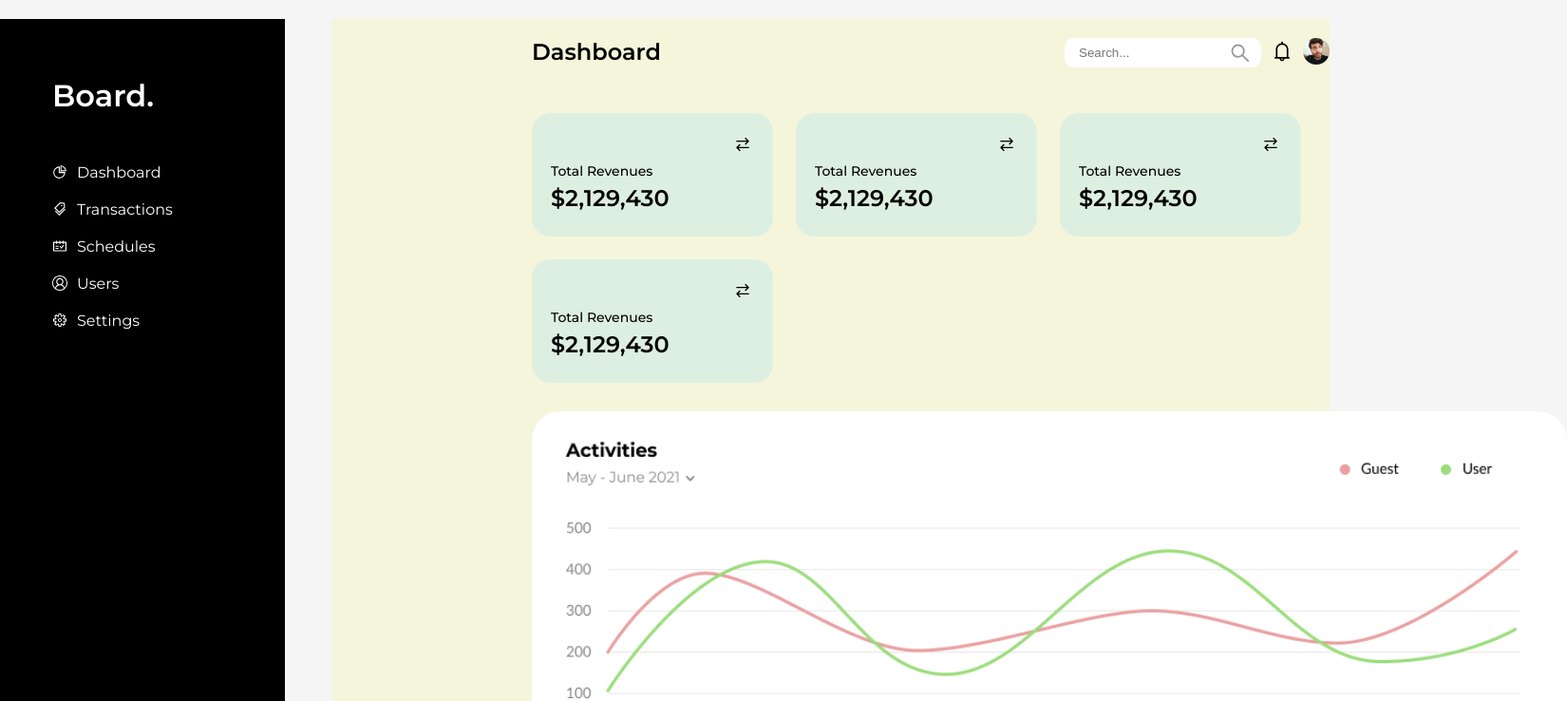
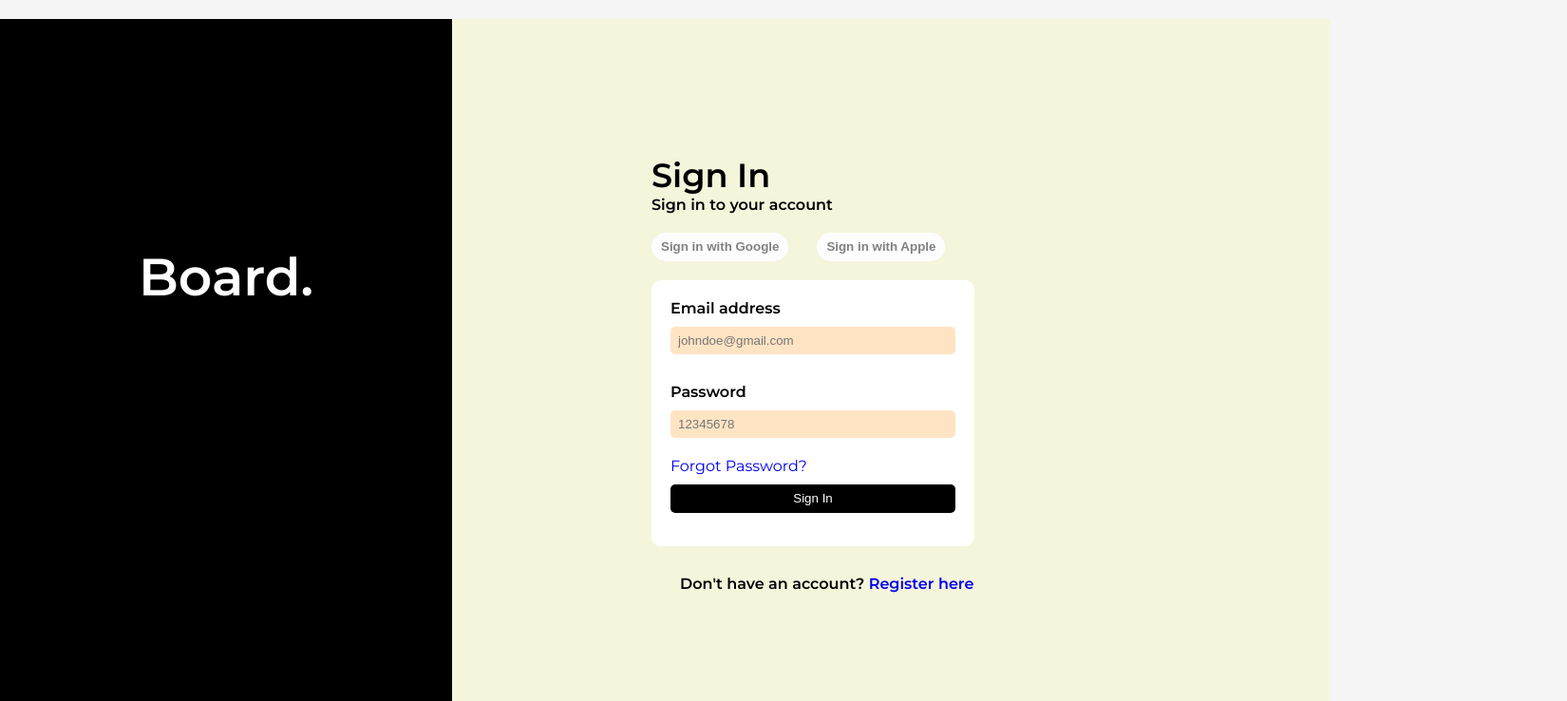
Before and after one commit to rajutkarsh07/Dashboard, a React (Vite) app: page / in a window 1280 px wide. Shown: the top 738 px of the page at 95% size, 1650 px wide, since content can reach past the window. Built offline with nearby package versions, Linux system fonts and the light colour scheme.

Commit message:
added signup page

```diff
--- a/src/App.jsx
+++ b/src/App.jsx
@@ -1,15 +1,15 @@
 import "./App.scss";
 import { BrowserRouter as Router, Routes, Route } from "react-router-dom";
-import Dashboard from "./pages/Dashboard/Dashboard";
-import Signin from "./pages/Signin/Signin";
+// import Dashboard from "./pages/Dashboard/Dashboard";
+// import Signin from "./pages/Signin/Signin";
+import Whole from "./pages/Whole/Whole";
 
 function App() {
   return (
     <div className="App">
       <Router>
         <Routes>
-          <Route path="/" element={<Dashboard />} />
-          <Route path="/signin" element={<Signin />} />
+          <Route path="/" element={<Whole />} />
         </Routes>
       </Router>
     </div>
--- a/src/components/Menu/Menu.scss
+++ b/src/components/Menu/Menu.scss
@@ -48,5 +48,9 @@
     p {
       margin-top: 0px;
     }
+    p:hover {
+      cursor: pointer;
+      text-decoration: underline;
+    }
   }
 }
--- a/src/components/ProductsCard/ProductsCard.scss
+++ b/src/components/ProductsCard/ProductsCard.scss
@@ -14,6 +14,11 @@
     justify-content: space-between;
     align-items: center;
     width: 397px;
+
+    p:hover {
+      cursor: pointer;
+      text-decoration: underline;
+    }
   }
 
   .content {
--- a/src/components/ScheduleCard/ScheduleCard.scss
+++ b/src/components/ScheduleCard/ScheduleCard.scss
@@ -14,6 +14,11 @@
     justify-content: space-between;
     align-items: center;
     width: 397px;
+
+    p:hover {
+      cursor: pointer;
+      text-decoration: underline;
+    }
   }
 
   h4,
--- a/src/pages/Signin/Signin.jsx
+++ b/src/pages/Signin/Signin.jsx
@@ -1,4 +1,5 @@
 import "./Signin.scss";
+import { Link } from "react-router-dom";
 
 function Signin() {
   function refreshPage() {
@@ -30,7 +31,7 @@ function Signin() {
           </div>
           <input type="password" className="inp" placeholder="12345678" />
           <a href="/">Forgot Password?</a>
-          <button className="button" onClick={refreshPage}>
+          <button onClick={refreshPage} className="button">
             Sign In
           </button>
         </div>
--- a/src/pages/Signin/Signin.scss
+++ b/src/pages/Signin/Signin.scss
@@ -4,7 +4,7 @@
   flex-direction: row;
   width: 100%;
   background-color: beige;
-}
+
   .left {
     height: 725px;
     width: 40%;
@@ -102,3 +102,4 @@ a {
       padding-left: 2%;
     }
   }
+}
--- /dev/null
+++ b/src/pages/Whole/Whole.jsx
@@ -0,0 +1,14 @@
+import Dashboard from "../Dashboard/Dashboard";
+import Signin from "../Signin/Signin";
+import "./Whole.scss";
+
+const Whole = () => {
+  return (
+    <div className="whole">
+      <Signin />
+      <Dashboard />
+    </div>
+  );
+};
+
+export default Whole;
--- /dev/null
+++ b/src/pages/Whole/Whole.scss
@@ -0,0 +1,5 @@
+.whole {
+  display: flex;
+  flex-direction: column;
+  gap: 50px;
+}
```
Lines whose indentation alone changed are shown as unchanged.
